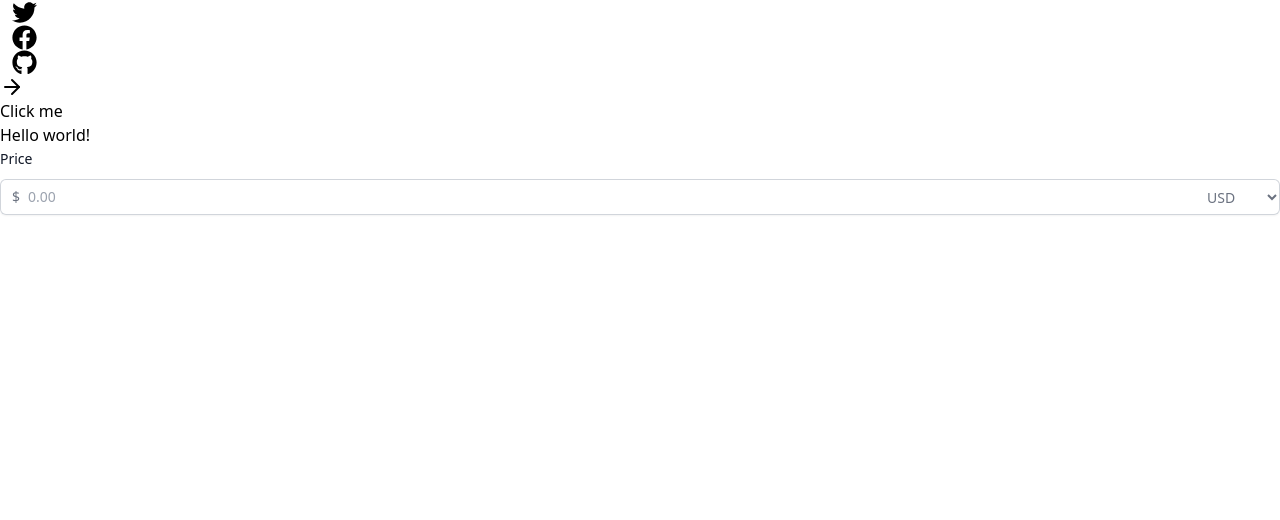
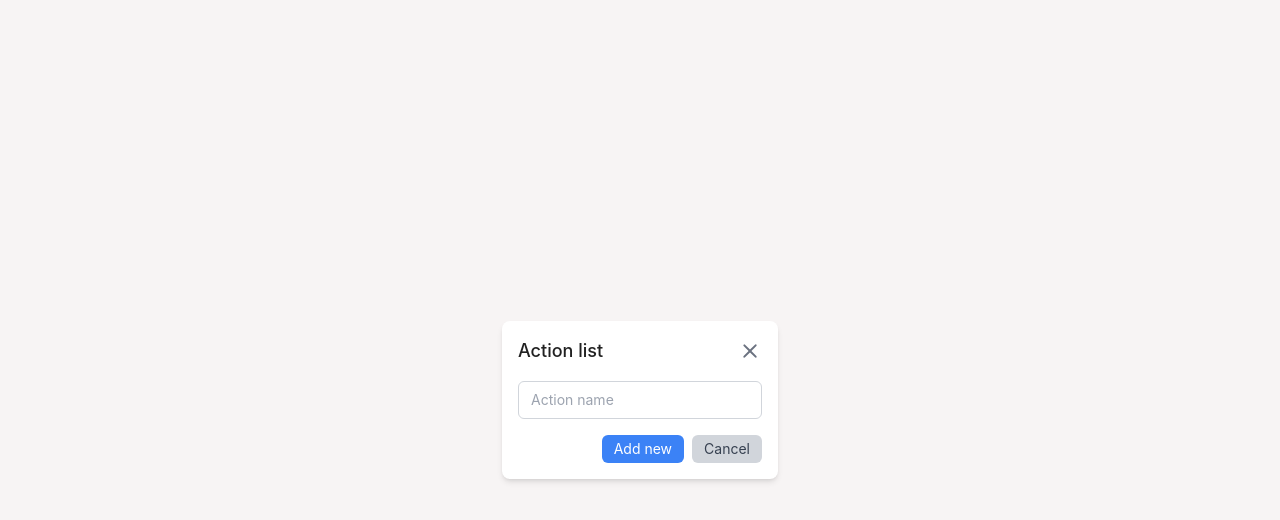
Before and after one commit to dlmrcc/kodego-group-six-capstone, a React (Vite) app: page / in a window 1280 px wide. Shown: the top 520 px of the page. Built offline with nearby package versions, Linux system fonts and the light colour scheme.

Commit message:
Commit: Update App and actionList components with new styling and added button for adding new items

```diff
--- a/src/App.jsx
+++ b/src/App.jsx
@@ -1,68 +1,46 @@
-import { useState } from 'react'
-import reactLogo from './assets/react.svg'
 import './App.css';
+import useState from "react";
 
-import { ArrowRight } from 'react-feather';
-import { FaTwitter, FaFacebook, FaGithub, FaSearch, FaRegHeart, FaUser, FaSignOutAlt, FaSignInAlt} from 'react-icons/fa';
-// import { FontAwesomeIcon } from '@fortawesome/react-fontawesome';
-// import { faCoffee } from '@fortawesome/free-solid-svg-icons';
+function App() {
 
 
-
-function App() {
-  const [count, setCount] = useState(0)
-
   return (
-    <>
-  <ul class="nav col-md-4 justify-content-end list-unstyled d-flex">
-      <li class="ms-3"><a class="text-muted" href="https://twitter.com"><FaTwitter size={25} /></a></li>
-      <li class="ms-3"><a class="text-muted" href="https://facebook.com"><FaFacebook size={25} /></a></li>
-      <li class="ms-3"><a class="text-muted" href="https://github.com"><FaGithub size={25} /></a></li>
-    </ul>
-
-    <button>
-      <ArrowRight />
-      Click me
-    </button>
-
-    <h6 className="">
-    Hello world!
-  </h6>
-
-    <div>
-      <label htmlFor="price" className="block text-sm font-medium leading-6 text-gray-900">
-        Price
-      </label>
-      <div className="relative mt-2 rounded-md shadow-sm">
-        <div className="pointer-events-none absolute inset-y-0 left-0 flex items-center pl-3">
-          <span className="text-gray-500 sm:text-sm">$</span>
+    <div className="flex justify-center items-center h-screen">
+      <div className="bg-white rounded-lg shadow-md p-4 w-500 h-1000">
+        <div className="flex justify-between items-center mb-4">
+          <h3 className="text-lg font-medium">Action list</h3>
+          <button className="hover:text-gray-600">
+            <svg
+              className="w-6 h-6 fill-current text-gray-500 hover:text-gray-600 transition-colors duration-200"
+              xmlns="http://www.w3.org/2000/svg"
+              viewBox="0 0 24 24"
+            >
+              <path d="M12 10.586l4.95-4.95a1 1 0 1 1 1.414 1.414L13.414 12l4.95 4.95a1 1 0 1 1-1.414 1.414L12 13.414l-4.95 4.95a1 1 0 1 1-1.414-1.414L10.586 12 5.636 7.05A1 1 0 0 1 7.05 5.636L12 10.586z" />
+            </svg>
+          </button>
         </div>
-        <input
-          type="text"
-          name="price"
-          id="price"
-          className="block w-full rounded-md border-0 py-1.5 pl-7 pr-20 text-gray-900 ring-1 ring-inset ring-gray-300 placeholder:text-gray-400 focus:ring-2 focus:ring-inset focus:ring-indigo-600 sm:text-sm sm:leading-6"
-          placeholder="0.00"
-        />
-        <div className="absolute inset-y-0 right-0 flex items-center">
-          <label htmlFor="currency" className="sr-only">
-            Currency
-          </label>
-          <select
-            id="currency"
-            name="currency"
-            className="h-full rounded-md border-0 bg-transparent py-0 pl-2 pr-7 text-gray-500 focus:ring-2 focus:ring-inset focus:ring-indigo-600 sm:text-sm"
-          >
-            <option>USD</option>
-            <option>CAD</option>
-            <option>EUR</option>
-          </select>
+        <div>
+          <input
+            type="text"
+            placeholder="Action name"
+            className="w-full border border-gray-300 rounded-md py-2 px-3 mb-4 text-sm"
+          />
+          <div className="flex justify-end">
+            <button
+              className="px-3 py-1 bg-blue-500 text-white rounded-md mr-2 text-sm hover:bg-red-600"
+            >
+              Add new
+            </button>
+            <button
+              className="px-3 py-1 bg-gray-300 text-gray-700 rounded-md text-sm hover:bg-gray-400"
+            >
+              Cancel
+            </button>
+          </div>
         </div>
       </div>
     </div>
-    </>
-
-  )
+  );
 }
 
-export default App
+export default App;
--- a/src/index.css
+++ b/src/index.css
@@ -2,28 +2,30 @@
 @tailwind components;
 @tailwind utilities;
 
-/* html {
+html {
   font-family: 'Inter', sans-serif;
 }
+
 body {
   font-size: 16px;
   line-height: 1.5;
-} */
-/* :root {
+}
+
+:root {
   font-family: Inter, system-ui, Avenir, Helvetica, Arial, sans-serif;
   line-height: 1.5;
   font-weight: 400;
 
   color-scheme: light dark;
-  color: rgba(255, 255, 255, 0.87);
-  background-color: #242424;
+  color: rgba(0, 0, 0, 0.87);
+  background-color: #f7f4f4;
 
   font-synthesis: none;
   text-rendering: optimizeLegibility;
   -webkit-font-smoothing: antialiased;
   -moz-osx-font-smoothing: grayscale;
   -webkit-text-size-adjust: 100%;
-} */
+}
 
 /* a {
   font-weight: 500;
--- a/src/recordList/actionList.jsx
+++ b/src/recordList/actionList.jsx
@@ -0,0 +1,42 @@
+import './App.css';
+import useState from "react";
+
+function App() {
+
+
+  return (
+    <div className="flex justify-center items-center h-screen">
+      <div className="bg-white rounded-lg shadow-md p-4 w-500 h-1000">
+        <div className="flex justify-between items-center mb-4">
+          <h3 className="text-lg font-medium">Action list</h3>
+          <button className="hover:text-gray-600">
+            <svg
+              className="w-6 h-6 fill-current text-gray-500 hover:text-gray-600 transition-colors duration-200"
+              xmlns="http://www.w3.org/2000/svg"
+              viewBox="0 0 24 24"
+            >
+              <path d="M12 10.586l4.95-4.95a1 1 0 1 1 1.414 1.414L13.414 12l4.95 4.95a1 1 0 1 1-1.414 1.414L12 13.414l-4.95 4.95a1 1 0 1 1-1.414-1.414L10.586 12 5.636 7.05A1 1 0 0 1 7.05 5.636L12 10.586z" />
+            </svg>
+          </button>
+        </div>
+        <div>
+          <input
+            type="text"
+            placeholder="Action name"
+            className="w-full border border-gray-300 rounded-md py-2"
+          />
+          <div className="flex justify-end">
+            <button
+              className="px-3 py-1 bg-red-500 text-white rounded-md mr-2 text-sm hover:bg-red-600"
+            >
+              Add new
+            </button>
+
+          </div>
+        </div>
+      </div>
+    </div>
+  );
+}
+
+export default App;
```
